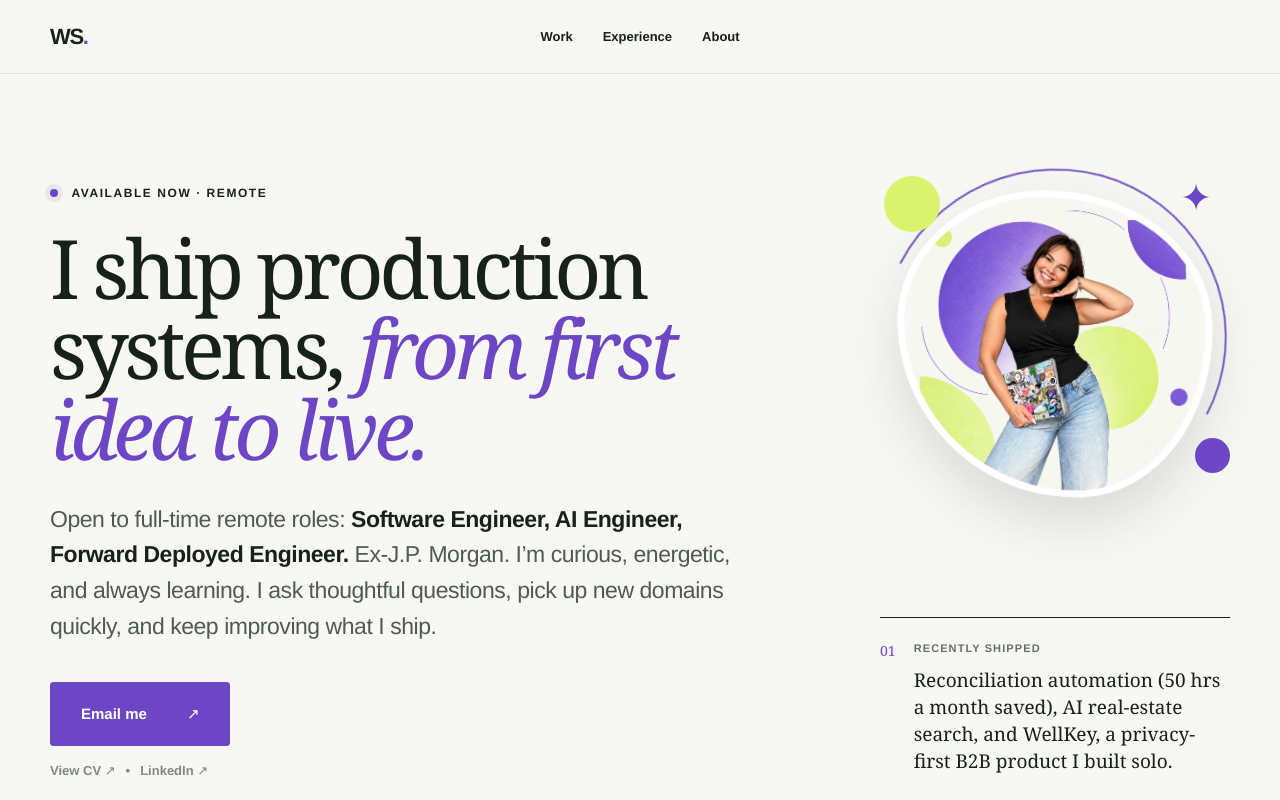
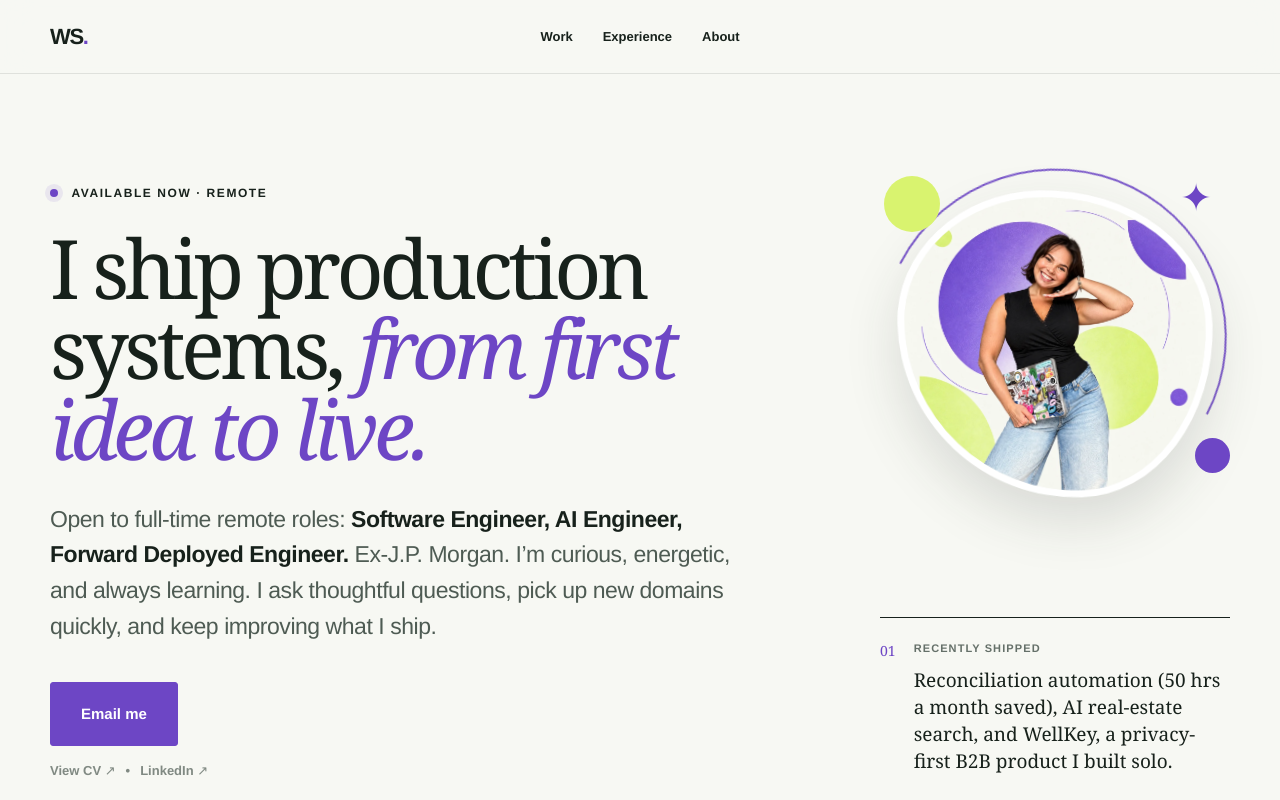
Before and after one commit to wszitenhelm/my-website, a React (Vite) app in the folder my-portfolio/: page / in a window 1280 px wide. Shown: the top 800 px of the page. Built offline with nearby package versions, Linux system fonts and the light colour scheme; the HTML template or start-up script is replaced by a standard one.

Commit message:
Center primary CTA label

```diff
--- a/my-portfolio/src/Home.jsx
+++ b/my-portfolio/src/Home.jsx
@@ -177,7 +177,7 @@ export default function Home() {
               Open to full-time remote roles: <strong>Software Engineer, AI Engineer, Forward Deployed Engineer.</strong> Ex-J.P. Morgan. I’m curious, energetic, and always learning. I ask thoughtful questions, pick up new domains quickly, and keep improving what I ship.
             </p>
             <div className="hero-actions">
-              <a className="button button-primary hero-primary-cta" href={EMAIL_HREF}>Email me <span>↗</span></a>
+              <a className="button button-primary hero-primary-cta" href={EMAIL_HREF}>Email me</a>
               <div className="hero-supporting-links">
                 <a href="/CV.pdf" target="_blank" rel="noreferrer">View CV <span>↗</span></a>
                 <span aria-hidden="true">•</span>
--- a/my-portfolio/src/index.css
+++ b/my-portfolio/src/index.css
@@ -70,7 +70,7 @@ em { color: #6d46c5; font-weight: 400; }
 .button-primary { background: var(--ink); color: white; }
 .button-primary:hover { background: var(--green); }
 .button-secondary:hover { background: white; }
-.hero-primary-cta { min-height: 64px; gap: 40px; padding-inline: 30px; border-color: #6d46c5; background: #6d46c5; font-size: 15px; }
+.button.hero-primary-cta { min-height: 64px; justify-content: center; padding-inline: 30px; border-color: #6d46c5; background: #6d46c5; font-size: 15px; }
 .hero-primary-cta:hover { border-color: #5834ad; background: #5834ad; }
 .hero-supporting-links { display: flex; align-items: center; gap: 10px; color: rgba(101, 112, 105, .82); font-size: 13px; font-weight: 650; }
 .hero-supporting-links a { transition: color .2s ease; }
```
